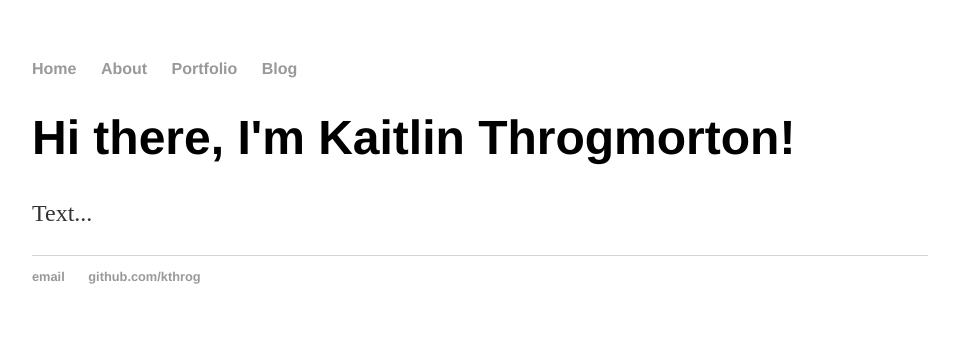
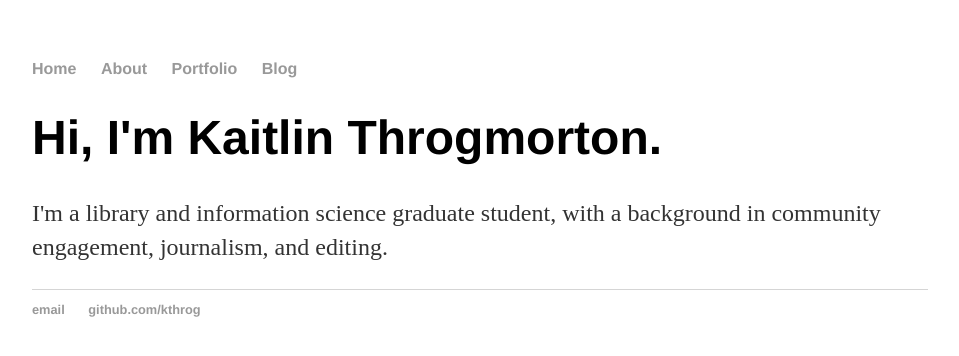
Before and after one commit to kthrog/old_site, a Jekyll site: the page built from index.html, in a window 1280 px wide. Shown: the top 356 px of the page, without its empty margins (160-1119 px from the left). Built offline with Jekyll 4.4.1, drawn with Linux system fonts in a browser that asks for light colours.

Commit message:
making home page text edits

```diff
--- a/index.html
+++ b/index.html
@@ -3,6 +3,6 @@ layout: default
 title: Kaitlin Throgmorton
 ---
 <div class="blurb">
-	<h1>Hi there, I'm Kaitlin Throgmorton!</h1>
-	<p>Text...</a></p>
+	<h1>Hi, I'm Kaitlin Throgmorton.</h1>
+	<p>I'm a library and information science graduate student, with a background in community engagement, journalism, and editing.</a></p>
 </div><!-- /.blurb -->
```
